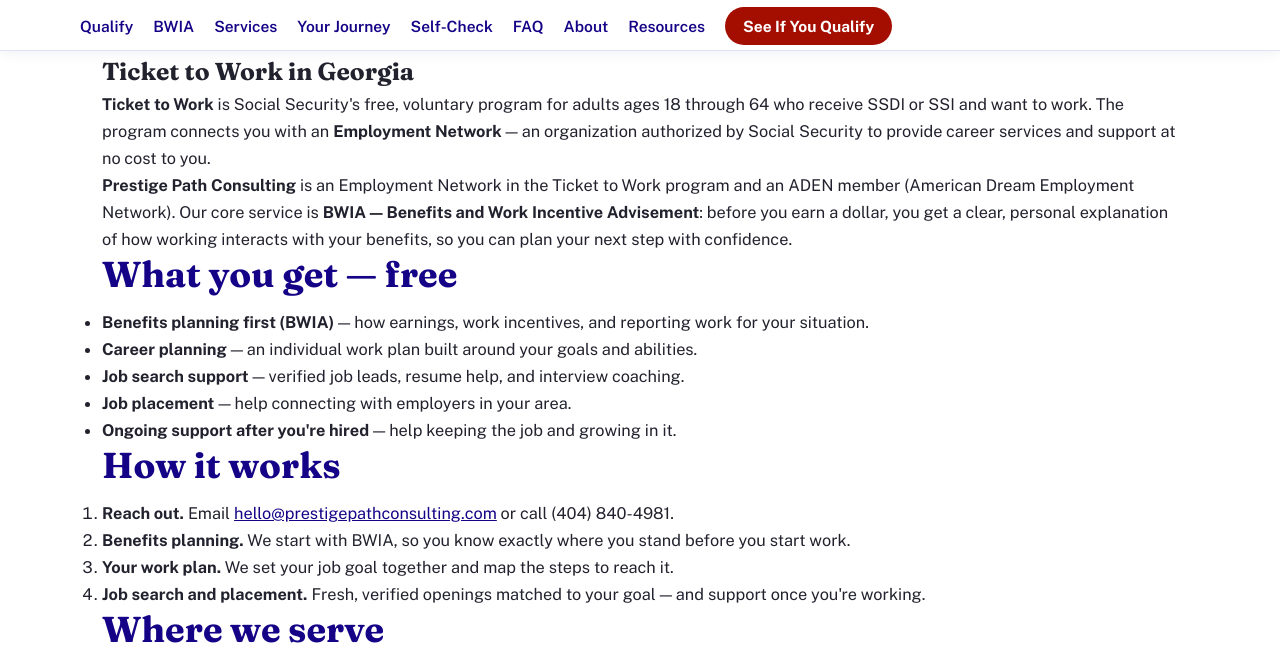
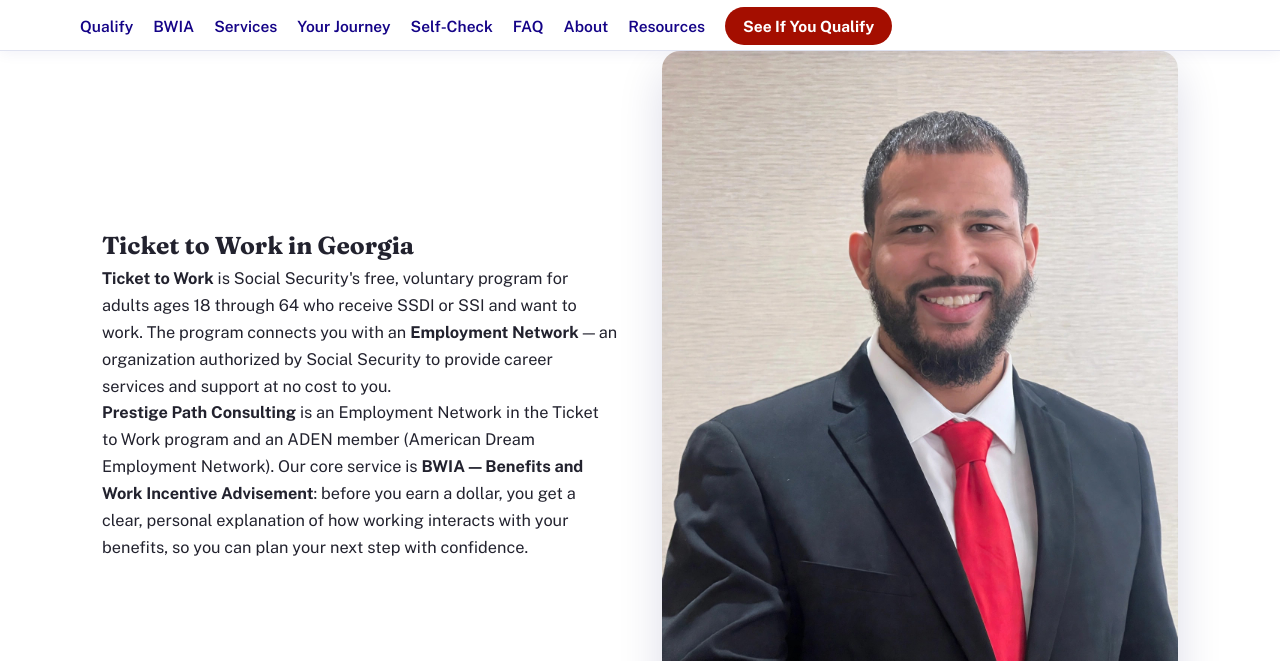
Before and after one commit to CosmicCrops/prestigepath, a plain HTML site: page ticket-to-work.html in a window 1280 px wide. Shown: the part 67-728 px from the top of the page. Drawn offline with nearby package versions, Linux system fonts and the light colour scheme.

Commit message:
Add John Denk headshot to homepage About and Ticket to Work pages

```diff
--- a/ticket-to-work.html
+++ b/ticket-to-work.html
@@ -368,9 +368,14 @@
 <main>
 <section class="section">
   <div class="wrap">
-    <h1 class="section-title">Ticket to Work in Georgia</h1>
-    <p><strong>Ticket to Work</strong> is Social Security's free, voluntary program for adults ages 18 through 64 who receive SSDI or SSI and want to work. The program connects you with an <strong>Employment Network</strong> — an organization authorized by Social Security to provide career services and support at no cost to you.</p>
-    <p><strong>Prestige Path Consulting</strong> is an Employment Network in the Ticket to Work program and an ADEN member (American Dream Employment Network). Our core service is <strong>BWIA — Benefits and Work Incentive Advisement</strong>: before you earn a dollar, you get a clear, personal explanation of how working interacts with your benefits, so you can plan your next step with confidence.</p>
+    <div class="two-col">
+      <div>
+        <h1 class="section-title">Ticket to Work in Georgia</h1>
+        <p><strong>Ticket to Work</strong> is Social Security's free, voluntary program for adults ages 18 through 64 who receive SSDI or SSI and want to work. The program connects you with an <strong>Employment Network</strong> — an organization authorized by Social Security to provide career services and support at no cost to you.</p>
+        <p><strong>Prestige Path Consulting</strong> is an Employment Network in the Ticket to Work program and an ADEN member (American Dream Employment Network). Our core service is <strong>BWIA — Benefits and Work Incentive Advisement</strong>: before you earn a dollar, you get a clear, personal explanation of how working interacts with your benefits, so you can plan your next step with confidence.</p>
+      </div>
+      <img class="photo" src="images/john-denk-headshot.jpg" alt="John Denk, Founder of Prestige Path Consulting LLC" width="1376" height="1824" loading="lazy" decoding="async">
+    </div>
     <h2 class="section-title">What you get — free</h2>
     <ul>
       <li><strong>Benefits planning first (BWIA)</strong> — how earnings, work incentives, and reporting work for your situation.</li>
```
Also changed, not shown: index.html (+7 -4 lines).
